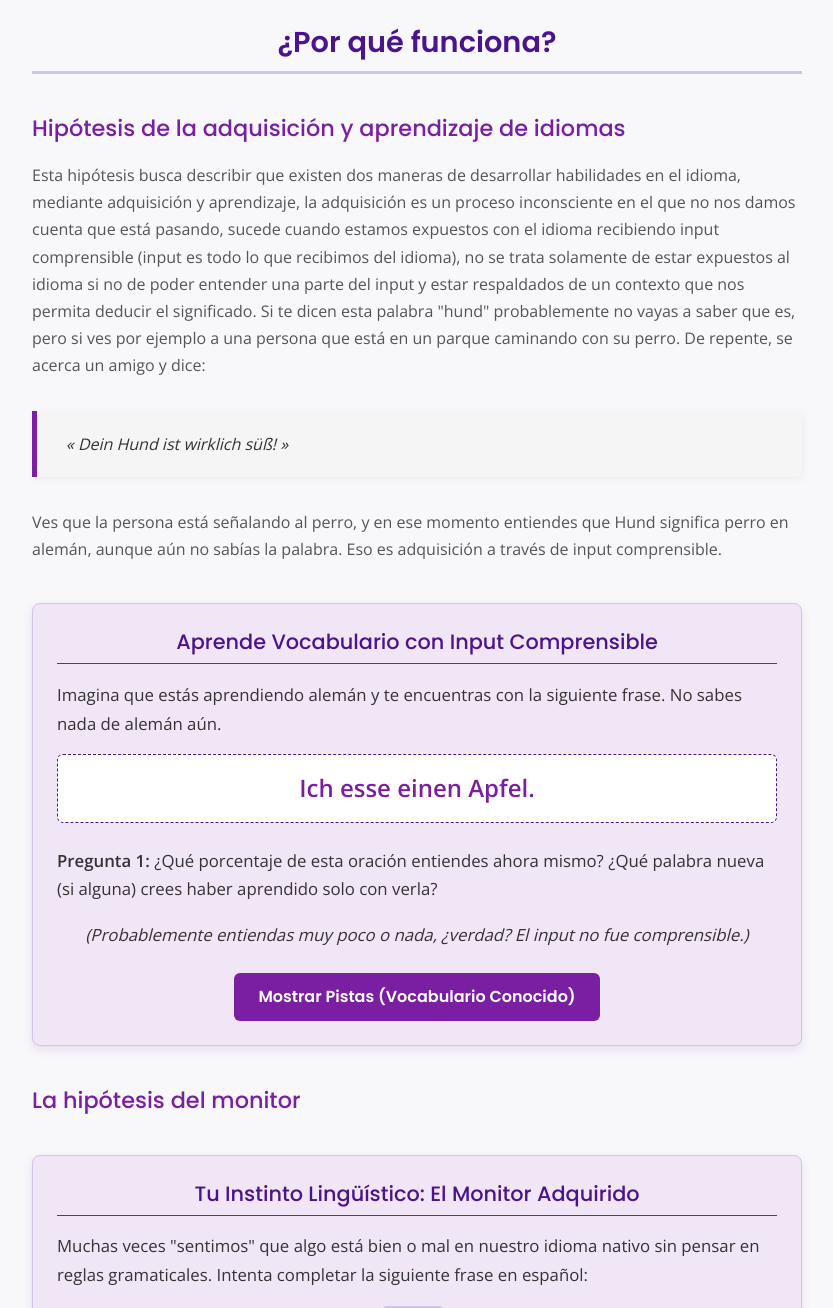
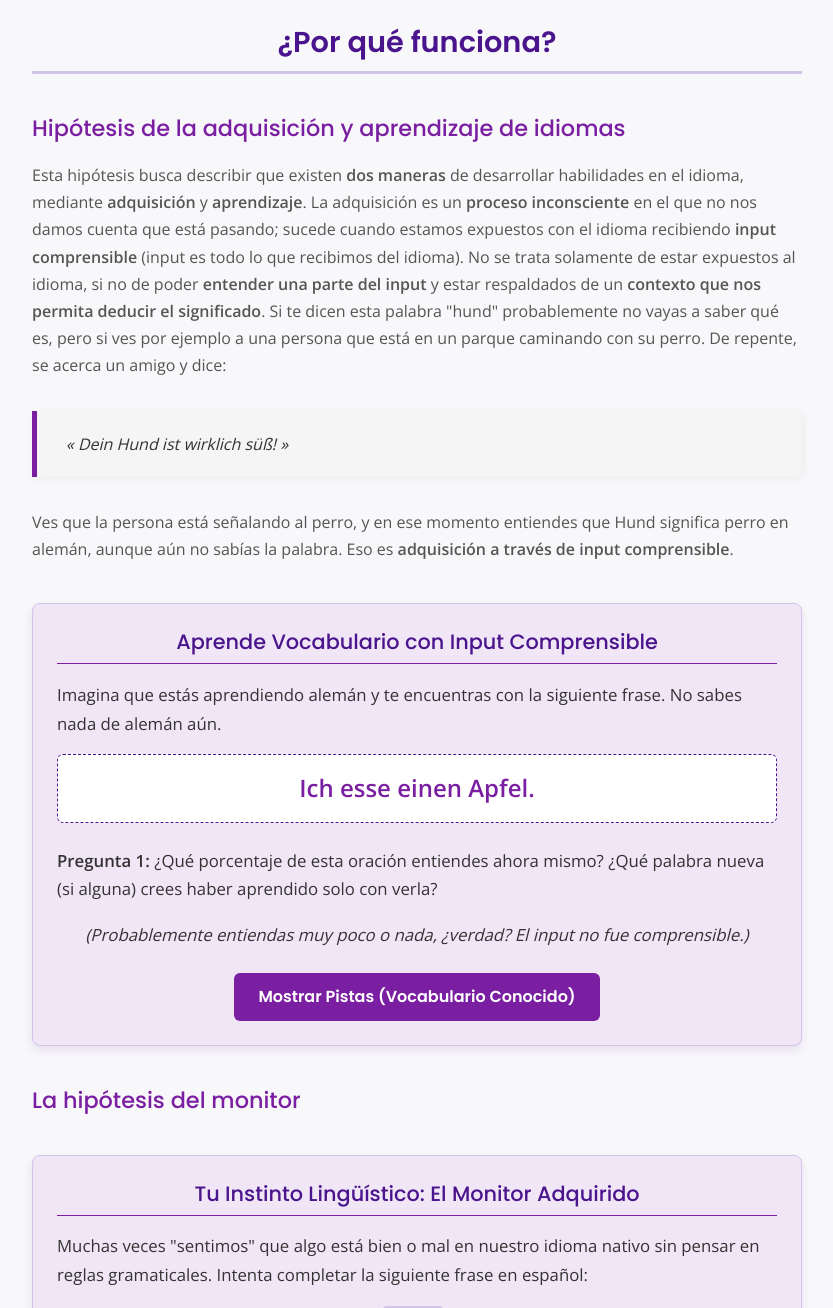
Before and after one commit to LuiseM93/ElAntimetodo, a Jekyll site: the page built from fundamentos.md, in a window 1280 px wide and 1400 px high, scrolled down 951 px, cut to the strip 92-1400 px from the top of the window. Shown: the whole strip, without its empty margins (223-1056 px from the left). Built offline with Jekyll 4.4.1, drawn with Linux system fonts in a browser that asks for light colours; some of the changed lines change nothing that is shown.

Commit message:
Update fundamentos.md

```diff
--- a/fundamentos.md
+++ b/fundamentos.md
@@ -71,20 +71,21 @@
   font-size: 0.9em;
   color: var(--text-light-color);
 }
-.apple-image-container { /* Contenedor para la imagen de la manzana (grande) */
+.apple-image-container {
   text-align: center;
-  margin: 1.5rem 0 0.5rem 0; /* Ajustado margen para el texto de abajo */
+  margin: 1.5rem 0 0.2rem 0; /* Reducido margen inferior para acercar caption */
 }
 .apple-image-container img {
-  max-width: 150px; /* Tamaño de la imagen de manzana grande */
+  max-width: 150px;
   border-radius: 8px;
   border: 2px solid var(--secondary-color);
 }
-.apple-caption { /* Estilo para el texto "Esto es un Apfel" */
+.apple-caption {
   text-align: center;
   font-style: italic;
   color: var(--secondary-color);
   margin-bottom: 1.5rem;
+  font-size: 1.1em; /* Un poco más grande para el caption */
 }
 
 .interactive-button {
@@ -159,12 +160,11 @@
     <h2 style="text-align:center;">¿Por qué funciona?</h2>
 
     <h3>Hipótesis de la adquisición y aprendizaje de idiomas</h3>
-    <!-- TU TEXTO ORIGINAL RESTAURADO AQUÍ -->
-    <p>Esta hipótesis busca describir que existen dos maneras de desarrollar habilidades en el idioma, mediante adquisición y aprendizaje, la adquisición es un proceso inconsciente en el que no nos damos cuenta que está pasando, sucede cuando estamos expuestos con el idioma recibiendo input comprensible (input es todo lo que recibimos del idioma), no se trata solamente de estar expuestos al idioma si no de poder entender una parte del input y estar respaldados de un contexto que nos permita deducir el significado. Si te dicen esta palabra "hund" probablemente no vayas a saber que es, pero si ves por ejemplo a una persona que está en un parque caminando con su perro. De repente, se acerca un amigo y dice:</p>
+    <p>Esta hipótesis busca describir que existen <strong>dos maneras</strong> de desarrollar habilidades en el idioma, mediante <strong>adquisición</strong> y <strong>aprendizaje</strong>. La adquisición es un <strong>proceso inconsciente</strong> en el que no nos damos cuenta que está pasando; sucede cuando estamos expuestos con el idioma recibiendo <strong>input comprensible</strong> (input es todo lo que recibimos del idioma). No se trata solamente de estar expuestos al idioma, si no de poder <strong>entender una parte del input</strong> y estar respaldados de un <strong>contexto que nos permita deducir el significado</strong>. Si te dicen esta palabra "hund" probablemente no vayas a saber qué es, pero si ves por ejemplo a una persona que está en un parque caminando con su perro. De repente, se acerca un amigo y dice:</p>
     <div style="background: #f5f5f5; border-left: 5px solid var(--secondary-color); padding: 1.2rem 1.8rem; margin: 2rem 0; font-style: italic; border-radius: 0 6px 6px 0; box-shadow: 2px 2px 8px rgba(0,0,0,0.05);">
       « Dein Hund ist wirklich süß! »
     </div>
-    <p>Ves que la persona está señalando al perro, y en ese momento entiendes que Hund significa perro en alemán, aunque aún no sabías la palabra. Eso es adquisición a través de input comprensible.</p>
+    <p>Ves que la persona está señalando al perro, y en ese momento entiendes que Hund significa perro en alemán, aunque aún no sabías la palabra. Eso es <strong>adquisición a través de input comprensible</strong>.</p>
 
     <!-- ACTIVIDAD INTERACTIVA 1: APFEL -->
     <div class="interactive-activity">
@@ -195,14 +195,14 @@
             <div class="translation">(un)</div>
           </div>
         </div>
-        <p>Conociendo estas tres palabras, vuelves a ver la frase. Observa la palabra resaltada:</p>
+        <p>Conociendo estas tres palabras, vuelves a ver la frase. Observa la palabra resaltada y la imagen:</p>
         <div class="german-phrase" id="germanPhrase2_Apfel">Ich esse einen <strong>Apfel</strong>.</div>
-        <div class="apple-image-container"> <!-- Contenedor para la imagen de manzana grande -->
+        <div class="apple-image-container">
           <img src="{{ '/assets/manzana.png' | relative_url }}" alt="Una manzana">
         </div>
-        <p class="apple-caption">Esto es un <strong>Apfel</strong>.</p> <!-- Texto para relacionar -->
+        <p class="apple-caption"><strong>Apfel</strong>.</p> <!-- CAPTION AJUSTADO -->
         <p class="question-prompt"><strong>Pregunta 2:</strong> Ahora, con las pistas y la imagen, ¿qué palabra nueva aprendiste? ¿Qué significa "Apfel"?</p>
-        <p class="conclusion-text" id="apfelConclusion" style="display:none;">¡Exacto! "Apfel" significa manzana. Lo aprendiste porque el input (la frase + la imagen + la pista "Esto es un Apfel") se volvió <strong>comprensible</strong> gracias al contexto y al vocabulario que ya "conocías". Así funciona el i+1.</p>
+        <p class="conclusion-text" id="apfelConclusion" style="display:none;">¡Exacto! "Apfel" significa manzana. Lo aprendiste porque el input (la frase + la imagen + la pista "Apfel.") se volvió <strong>comprensible</strong> gracias al contexto y al vocabulario que ya "conocías". Así funciona el i+1.</p>
       </div>
     </div>
 
@@ -222,7 +222,6 @@
         </div>
     </div>
 
-    <!-- TU TEXTO ORIGINAL RESTAURADO AQUÍ -->
     <p>"Cuando yo era pequeño me gustaba jugar los juguetes". Si leíste esta oración probablemente veas algo mal con ella, que le falta una "a" para que sea correcta gramaticalmente, a pesar de no tener idea de la gramática del español. Esto es gracias al monitor adquirido; sentimos que está mal a pesar de no saber qué es o por qué. En comparación, el monitor aprendido de manera consciente (el que se desarrolla mediante el estudio formal de gramática) aunque puede ayudar a corregir errores al escribir o al hablar pausadamente, no resulta tan útil en el habla espontánea, ya que interfiere con la fluidez. Esto se debe a que para usarlo necesitas conocer las reglas (incluso los expertos no las conocen todas), tiempo para pensar (que no tienes en una conversación normal), y enfocar tu atención en la forma y el significado simultáneamente. Esto convierte el hablar en un proceso tedioso, a menudo traduciendo desde tu idioma natal.</p>
     <p>En cambio, el monitor adquirido de forma natural a través de input comprensible y repetido se activa de manera automática, permitiendo correcciones más intuitivas sin obstaculizar la comunicación. Este monitor "implícito" mejora con el tiempo y la exposición constante, y refleja un conocimiento más profundo, funcional y <strong>eficiente</strong> del idioma.</p>
   </section>
@@ -248,7 +247,6 @@
 function checkAnswerMonitor(value) {
   const feedbackMsg = document.getElementById('feedbackMsgMonitor');
   const monitorExplanation = document.getElementById('monitorExplanation');
-  // Asegurarse de que los elementos existen antes de manipularlos
   if (!feedbackMsg || !monitorExplanation) {
       console.error("Error: Elementos de feedback o explicación del monitor no encontrados.");
       return;
```
